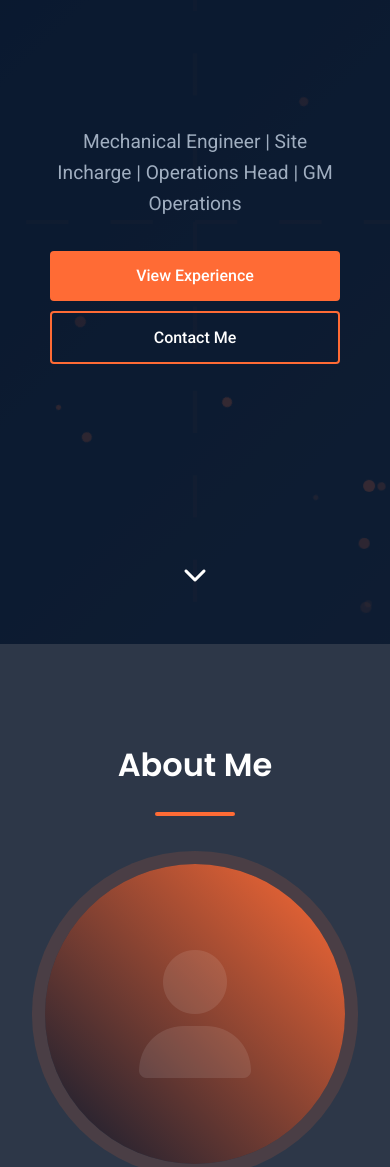
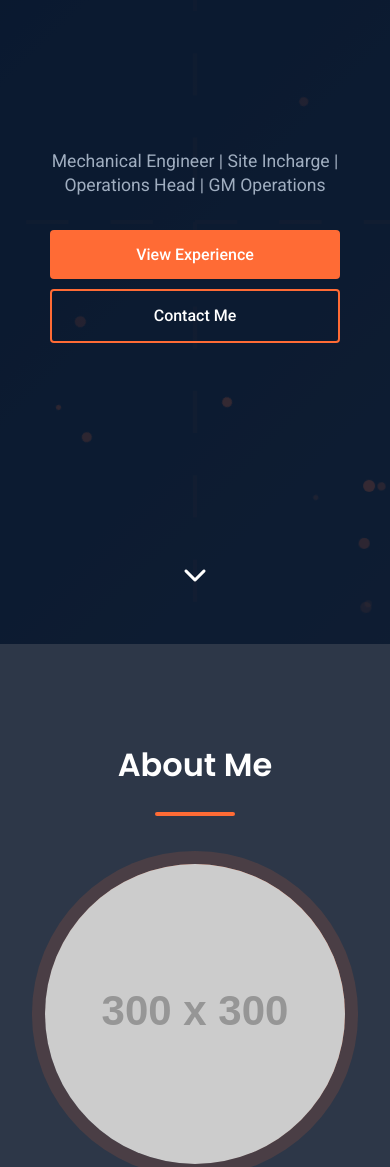
Before and after one commit to bakwassscontent79/ErAkantRajuPortfolio, a plain HTML site: page index.html in a window 390 px wide. Shown: the part 200-1367 px from the top of the page. Drawn offline with Linux system fonts and the light colour scheme; placeholder pictures from the web are drawn by us.

Commit message:
final changes

```diff
--- a/index.html
+++ b/index.html
@@ -39,7 +39,7 @@
             <div class="about-content">
                 <div class="profile-image">
                     <div class="image-placeholder">
-                        <i class="fas fa-user"></i>
+                        <img src="https://placehold.co/300x300/0a192f/ff6b35?text=Er.+Akant+Raju" alt="Er. Akant Raju" />
                     </div>
                 </div>
                 <div class="profile-text">
@@ -332,7 +332,7 @@
                         </div>
                         <div class="contact-text">
                             <h3>Email</h3>
-                            <p>er.akant.raju@example.com</p>
+                            <p>ak.ar2036@gmail.com</p>
                         </div>
                     </div>
 
@@ -342,7 +342,7 @@
                         </div>
                         <div class="contact-text">
                             <h3>Phone</h3>
-                            <p>+91 9876543210</p>
+                            <p>+91 9431283708</p>
                         </div>
                     </div>
                 </div>
--- a/styles.css
+++ b/styles.css
@@ -156,6 +156,8 @@ p {
     margin-bottom: 1rem;
     font-weight: 700;
     text-shadow: 0 2px 10px rgba(0, 0, 0, 0.3);
+    max-width: 100%;
+    overflow-wrap: break-word;
 }
 
 .typed-text {
@@ -180,6 +182,10 @@ p {
     font-size: 1.5rem;
     margin-bottom: 2rem;
     color: var(--light-grey);
+    max-width: 800px;
+    margin-left: auto;
+    margin-right: auto;
+    line-height: 1.4;
 }
 
 .hero-buttons {
@@ -238,10 +244,15 @@ p {
     display: flex;
     align-items: center;
     justify-content: center;
-    font-size: 8rem;
-    color: rgba(255, 255, 255, 0.1);
     box-shadow: var(--box-shadow);
     animation: pulse 3s infinite;
+    overflow: hidden;
+}
+
+.image-placeholder img {
+    width: 100%;
+    height: 100%;
+    object-fit: cover;
 }
 
 @keyframes pulse {
@@ -692,6 +703,11 @@ p {
         font-size: 3rem;
     }
 
+    .hero-subtitle {
+        font-size: 1.3rem;
+        max-width: 600px;
+    }
+
     .about-content {
         flex-direction: column;
     }
@@ -723,6 +739,7 @@ p {
 
     .hero-subtitle {
         font-size: 1.2rem;
+        max-width: 90%;
     }
 
     .stats {
@@ -753,6 +770,11 @@ p {
         font-size: 2rem;
     }
 
+    .hero-subtitle {
+        font-size: 1.1rem;
+        max-width: 100%;
+    }
+
     .btn {
         display: block;
         width: 100%;
```
